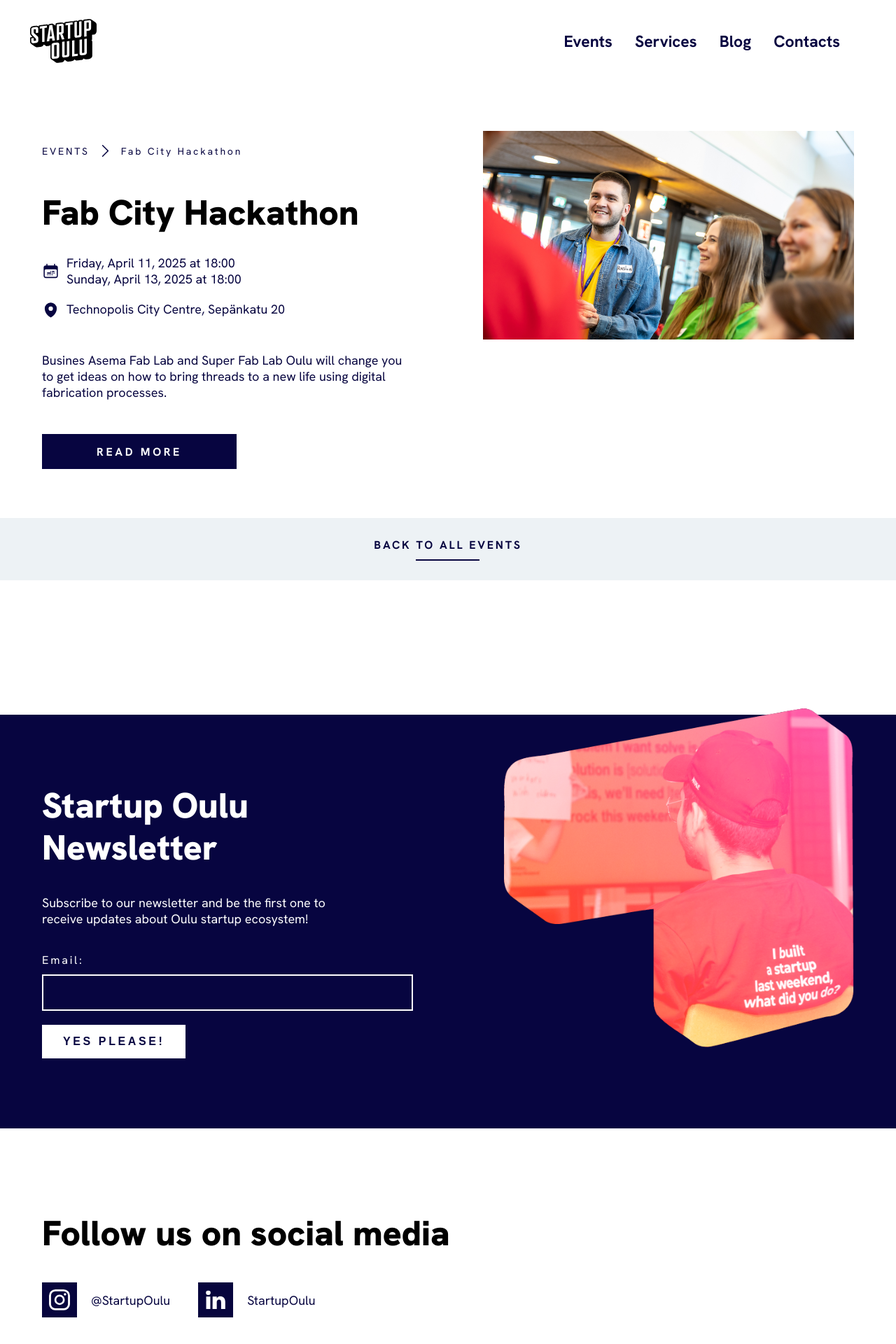
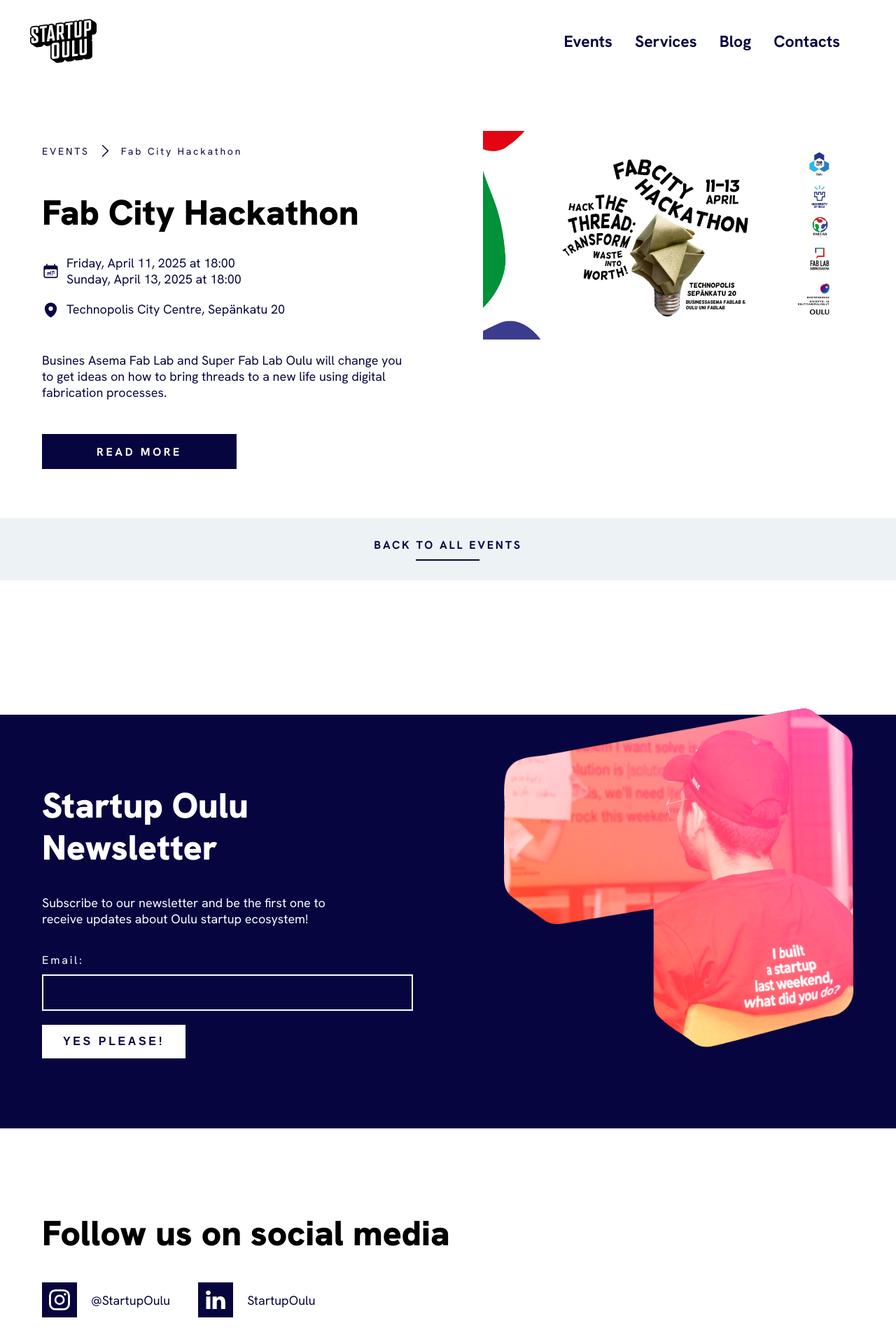
Before and after one commit to StartupOulu/startupoulu.github.io, a Jekyll site: the page built from _events/2025-04-fab-city.html, in a window 1280 px wide. Shown: the top 1920 px of the page at 70% size. Built offline with Jekyll 4.4.1, drawn with Linux system fonts in a browser that asks for light colours.

Commit message:
Update 2025-04-fab-city.html

```diff
--- a/_events/2025-04-fab-city.html
+++ b/_events/2025-04-fab-city.html
@@ -4,7 +4,7 @@
 start_time: 2025-04-11 18:00:00
 end_time: 2025-04-13 18:00:00
 location: Technopolis City Centre, Sepänkatu 20
-cover_image: founders-corner-h1-2025.png
+cover_image: fabcity.jpg
 cta_title: Read more
 cta_link: https://www.oulu.fi/en/events/fab-city-hackaton
 description:  |
```
